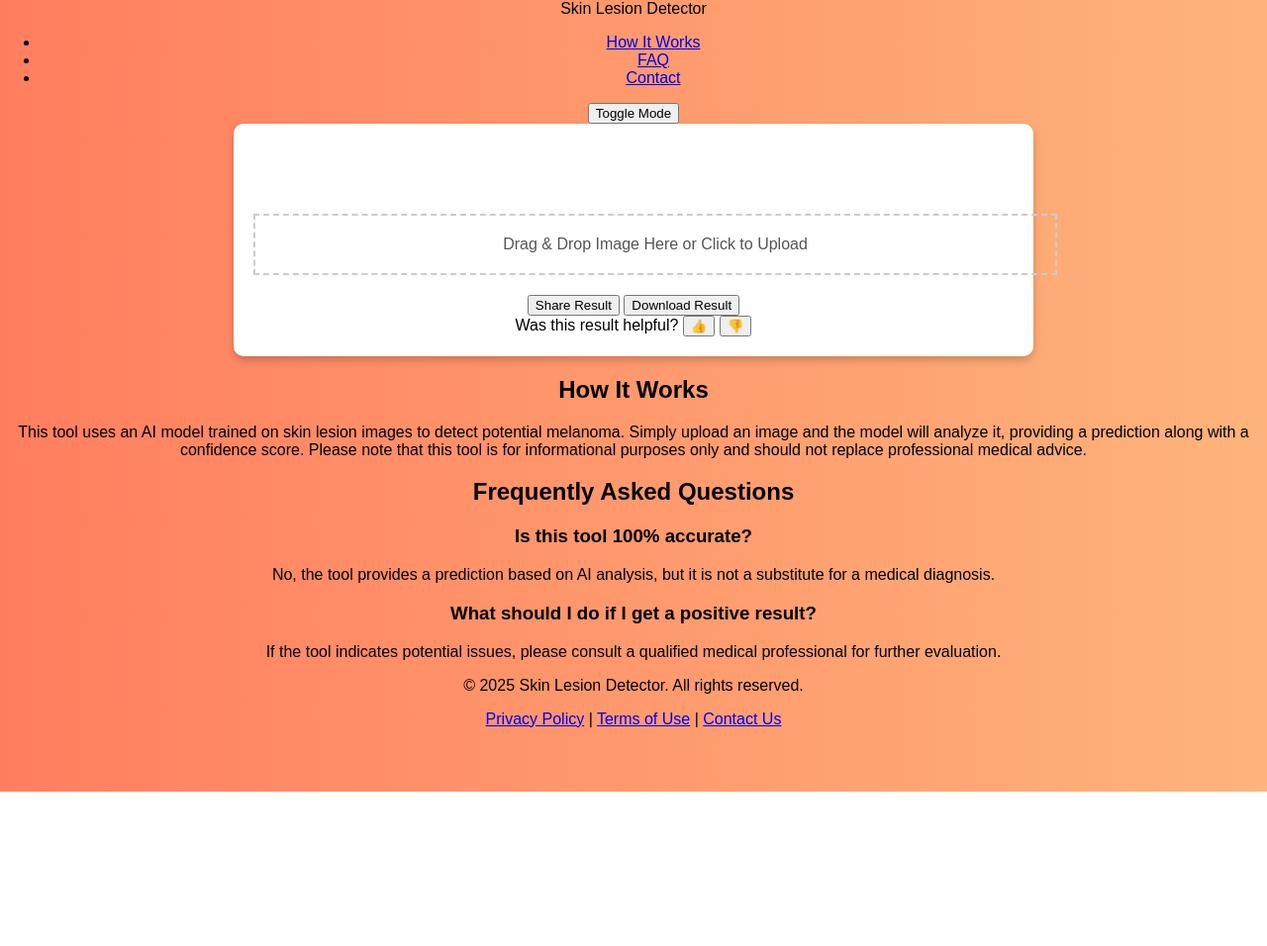
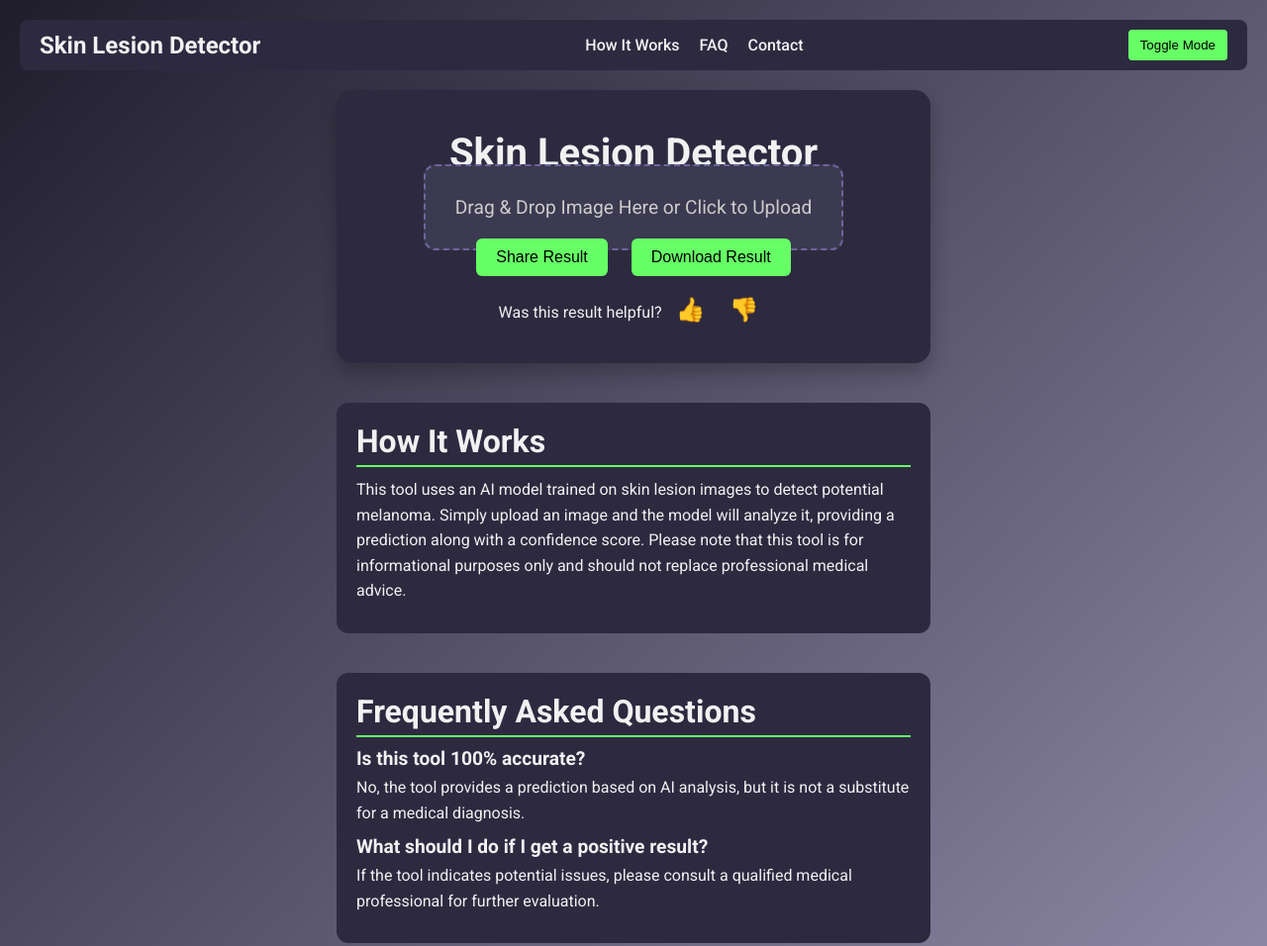
Before and after one commit to richie-545/skin-lesion-pwa, a plain HTML site: page index.html in a window 1280 px wide. Shown: the top 956 px of the page at 99% size. Before the commit the page ends 800 px from the top, so only its background shows below. Drawn offline with Linux system fonts and the light colour scheme; a script that the page names is missing.

Commit message:
Update style.css

```diff
--- a/style.css
+++ b/style.css
@@ -1,71 +1,245 @@
-body {
-    font-family: Arial, sans-serif;
-    text-align: center;
-    background: linear-gradient(to right, #ff7e5f, #feb47b);
+/* Reset defaults */
+* {
   margin: 0;
   padding: 0;
+  box-sizing: border-box;
 }
 
-.title {
-    font-size: 28px;
-    color: white;
-    margin-top: 20px;
+/* Body styling with dark gradient; transition for dark/light mode */
+body {
+  font-family: 'Roboto', sans-serif;
+  background: linear-gradient(135deg, #1f1c2c, #928dab);
+  color: #f1f1f1;
+  text-align: center;
+  padding: 20px;
+  transition: background 0.3s ease, color 0.3s ease;
 }
 
-.container {
-    background: white;
-    padding: 20px;
-    border-radius: 10px;
-    width: 60%;
-    margin: auto;
-    box-shadow: 0 4px 8px rgba(0, 0, 0, 0.2);
+/* Light mode overrides */
+body.light-mode {
+  background: #f1f1f1;
+  color: #333;
 }
 
-.upload-box {
-    display: block;
-    width: 100%;
-    padding: 20px;
-    border: 2px dashed #ccc;
-    cursor: pointer;
-    color: #555;
-    font-size: 16px;
-    text-align: center;
+/* Navigation Bar */
+.navbar {
+  display: flex;
+  justify-content: space-between;
+  align-items: center;
+  background: #2d2a40;
+  padding: 10px 20px;
+  border-radius: 8px;
   margin-bottom: 20px;
 }
-
-.upload-box:hover {
-    border-color: #ff7e5f;
+.nav-logo {
+  font-size: 1.5rem;
+  font-weight: 700;
+}
+.nav-links {
+  list-style: none;
+  display: flex;
+}
+.nav-links li {
+  margin: 0 10px;
+}
+.nav-links a {
+  color: #f1f1f1;
+  text-decoration: none;
+  font-weight: 500;
+  transition: color 0.3s ease;
+}
+.nav-links a:hover {
+  color: #66ff66;
+}
+.mode-toggle {
+  background: #66ff66;
+  border: none;
+  padding: 8px 12px;
+  border-radius: 4px;
+  cursor: pointer;
+  font-weight: 500;
 }
 
+/* Spinner for loading messages */
+.spinner {
+  font-size: 1.2rem;
+  padding: 10px;
+  background: rgba(0, 0, 0, 0.7);
+  border-radius: 8px;
+  position: fixed;
+  top: 20px;
+  right: 20px;
+  z-index: 1000;
+}
+
+/* Main Container (Card) */
+.container {
+  background: #2d2a40;
+  border-radius: 16px;
+  padding: 40px 20px;
+  max-width: 600px;
+  margin: auto;
+  box-shadow: 0 10px 20px rgba(0, 0, 0, 0.25);
+  position: relative;
+}
+
+/* Title */
+.title {
+  font-size: 2.5rem;
+  margin-bottom: 20px;
+  font-weight: 700;
+}
+
+/* Upload Section */
+.upload-section {
+  margin-bottom: 20px;
+}
+.upload-box {
+  background: #3b3a50;
+  border: 2px dashed #6a679e;
+  border-radius: 12px;
+  padding: 30px;
+  font-size: 1.2rem;
+  color: #ccc;
+  cursor: pointer;
+  transition: background 0.3s ease, border 0.3s ease;
+}
+.upload-box:hover,
+.upload-box.dragover {
+  background: #48465f;
+  border-color: #8c89c0;
+}
+
+/* Hidden file input */
 #fileInput {
   display: none;
 }
 
+/* Result Box with fade-in animation */
 .result-box {
-    margin-top: 10px;
+  margin-top: 20px;
+  animation: fadeIn 0.5s ease-in-out;
 }
-
 #uploadedImage {
   max-width: 100%;
   height: auto;
+  border-radius: 8px;
   display: none;
-    margin-top: 10px;
+  margin-bottom: 20px;
+}
+.prediction-text {
+  font-size: 1.3rem;
+  font-weight: 500;
+  color: #66ff66;
+  margin-bottom: 10px;
+}
+.confidence-text {
+  font-size: 1.2rem;
+  font-weight: 500;
+  color: #00ccff;
 }
 
-.prediction-text {
-    font-size: 18px;
-    font-weight: bold;
-    color: green;
+/* Tooltip styling for info icon */
+.tooltip {
+  border-bottom: 1px dotted currentColor;
+  cursor: help;
 }
 
-.confidence-text {
-    font-size: 16px;
-    color: blue;
-    font-weight: bold;
+/* Action Buttons */
+.action-buttons {
+  margin: 20px 0;
+}
+.btn {
+  background: #66ff66;
+  border: none;
+  padding: 10px 20px;
+  margin: 0 10px;
+  border-radius: 6px;
+  cursor: pointer;
+  font-size: 1rem;
+  transition: background 0.3s ease;
+}
+.btn:hover {
+  background: #57d957;
 }
 
-.note {
-    font-size: 12px;
+/* Feedback Section */
+.feedback {
   margin-top: 20px;
-    color: white;
+  font-size: 1rem;
 }
+.feedback-btn {
+  background: none;
+  border: none;
+  font-size: 1.5rem;
+  margin: 0 10px;
+  cursor: pointer;
+  transition: transform 0.2s ease;
+}
+.feedback-btn:hover {
+  transform: scale(1.2);
+}
+
+/* Info Sections (How It Works, FAQ) */
+.info-section {
+  background: #2d2a40;
+  border-radius: 12px;
+  padding: 20px;
+  max-width: 600px;
+  margin: 40px auto;
+  text-align: left;
+}
+.info-section h2 {
+  margin-bottom: 10px;
+  font-size: 2rem;
+  border-bottom: 2px solid #66ff66;
+  padding-bottom: 5px;
+}
+.info-section p,
+.faq-item p {
+  line-height: 1.6;
+  margin-bottom: 10px;
+}
+.faq-item h3 {
+  font-size: 1.2rem;
+  margin-bottom: 5px;
+}
+
+/* Footer */
+.footer {
+  margin-top: 40px;
+  padding: 20px;
+  background: #2d2a40;
+  border-radius: 12px;
+  font-size: 0.9rem;
+}
+.footer a {
+  color: #66ff66;
+  text-decoration: none;
+  margin: 0 5px;
+  transition: color 0.3s ease;
+}
+.footer a:hover {
+  color: #57d957;
+}
+
+/* Fade In Animation */
+@keyframes fadeIn {
+  from { opacity: 0; }
+  to { opacity: 1; }
+}
+
+/* Responsive adjustments */
+@media (max-width: 768px) {
+  .container,
+  .info-section {
+    width: 90%;
+    padding: 20px;
+  }
+  .nav-links {
+    flex-direction: column;
+  }
+  .nav-links li {
+    margin: 5px 0;
+  }
+}
```
Lines whose indentation alone changed are shown as unchanged.
